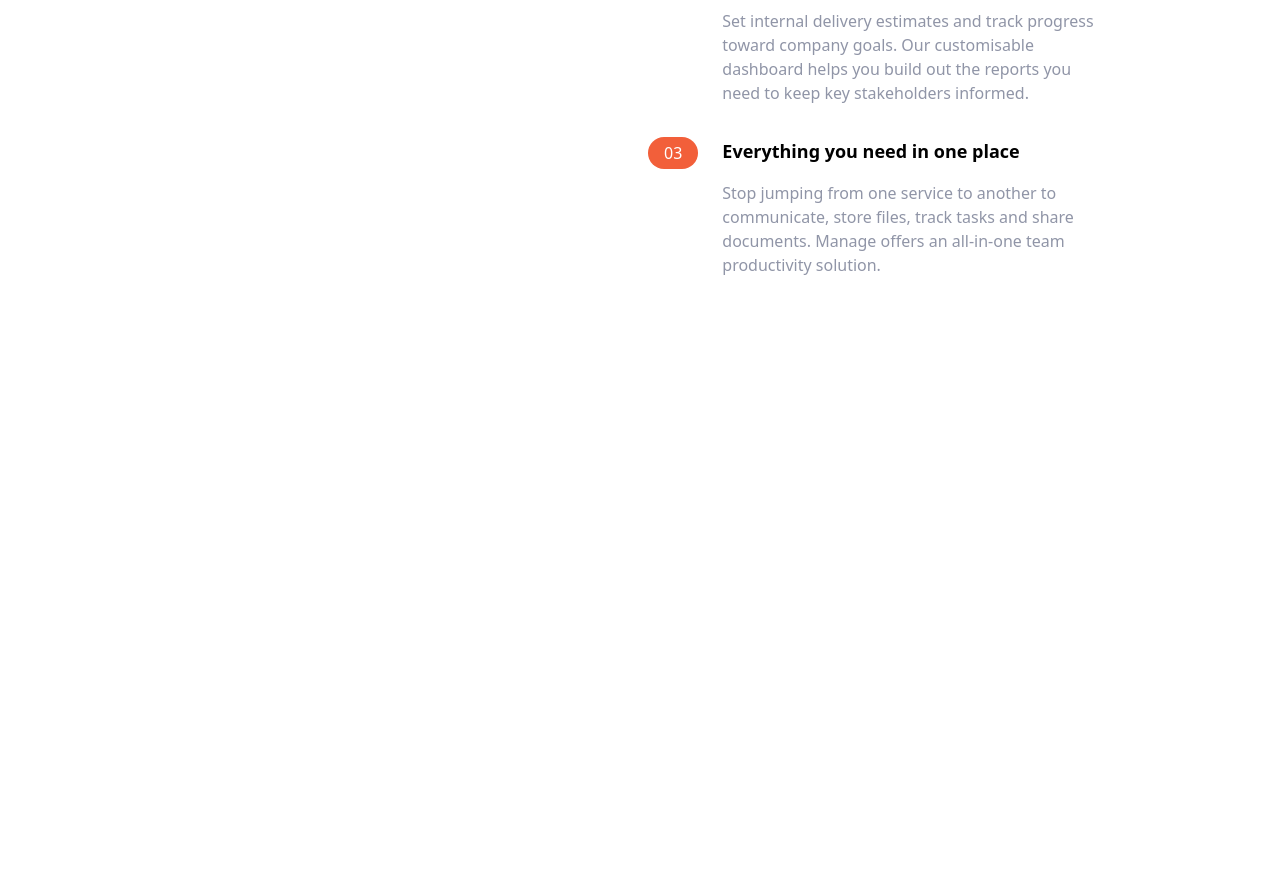
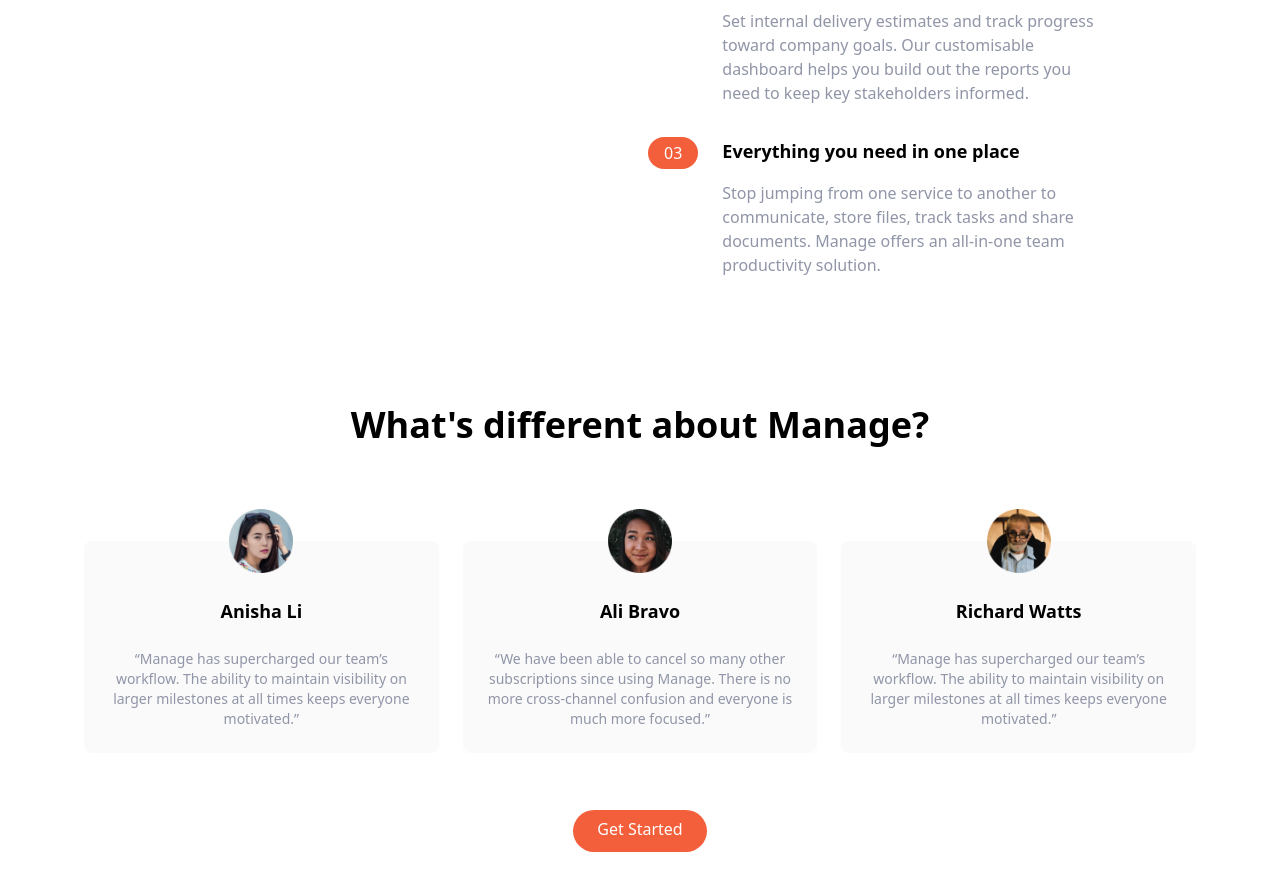
Before and after one commit to Ehsan-Home/Tailwind-css-playground, a website: page src/index.html in a window 1280 px wide. Shown: the part 799-1690 px from the top of the page. Before the commit the page ends 1076 px from the top, so only its background shows below. Drawn offline with nearby package versions, Linux system fonts and the light colour scheme; files that its build step writes are made by us from their sources.

Commit message:
testimonials added

```diff
--- a/src/index.html
+++ b/src/index.html
@@ -178,5 +178,77 @@
         </div>
       </div>
     </section>
+
+    <!-- testimonials -->
+    <section id="testimonials">
+      <!-- Container -->
+      <div class="max-w-6xl px-5 mx-auto mt-32 text-center">
+        <!-- Heading -->
+        <h2 class="text-4xl font-bold text-center">
+          What's different about Manage?
+        </h2>
+
+        <!-- Testimonials container -->
+        <div
+          class="flex flex-col space-y-10 mt-24 md:flex-row md:space-x-6 md:space-y-0"
+        >
+          <!-- Testimonial 1 -->
+          <div
+            class="flex flex-col items-center p-6 space-y-6 rounded-lg bg-veryLightGray md:w-1/3"
+          >
+            <img
+              src="/img/avatar-anisha.png"
+              alt="Anisha"
+              class="w-16 -mt-14"
+            />
+            <h5 class="text-lg font-bold">Anisha Li</h5>
+            <p class="text-sm text-darkGrayishBlue">
+              “Manage has supercharged our team’s workflow. The ability to
+              maintain visibility on larger milestones at all times keeps
+              everyone motivated.”
+            </p>
+          </div>
+
+          <!-- Testimonial 2 -->
+          <div
+            class="flex flex-col items-center p-6 space-y-6 rounded-lg bg-veryLightGray md:w-1/3"
+          >
+            <img src="/img/avatar-ali.png" alt="Anisha" class="w-16 -mt-14" />
+            <h5 class="text-lg font-bold">Ali Bravo</h5>
+            <p class="text-sm text-darkGrayishBlue">
+              “We have been able to cancel so many other subscriptions since
+              using Manage. There is no more cross-channel confusion and
+              everyone is much more focused.”
+            </p>
+          </div>
+
+          <!-- Testimonial 3 -->
+          <div
+            class="flex flex-col items-center p-6 space-y-6 rounded-lg bg-veryLightGray md:w-1/3"
+          >
+            <img
+              src="/img/avatar-richard.png"
+              alt="Anisha"
+              class="w-16 -mt-14"
+            />
+            <h5 class="text-lg font-bold">Richard Watts</h5>
+            <p class="text-sm text-darkGrayishBlue">
+              “Manage has supercharged our team’s workflow. The ability to
+              maintain visibility on larger milestones at all times keeps
+              everyone motivated.”
+            </p>
+          </div>
+        </div>
+
+        <!-- Button -->
+        <div class="my-16">
+          <a
+            href="#"
+            class="p-3 px-6 pt-2 text-white bg-brightRed baseline rounded-full hover:bg-brightRedLight"
+            >Get Started</a
+          >
+        </div>
+      </div>
+    </section>
   </body>
 </html>
```
